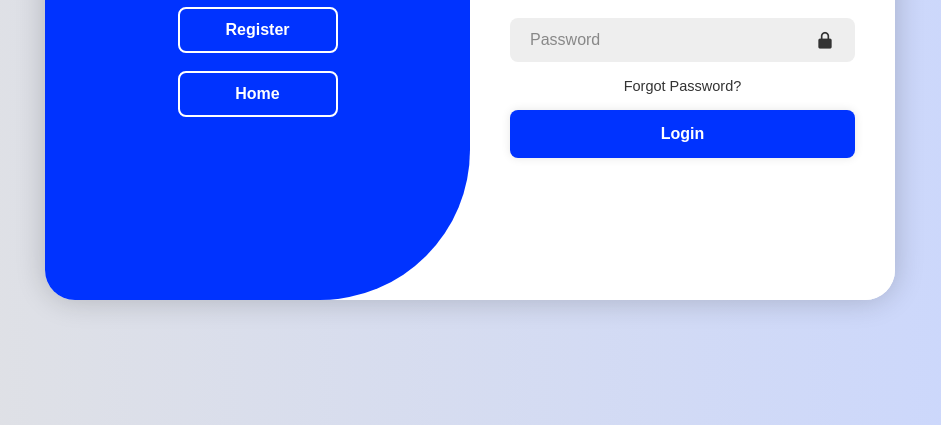
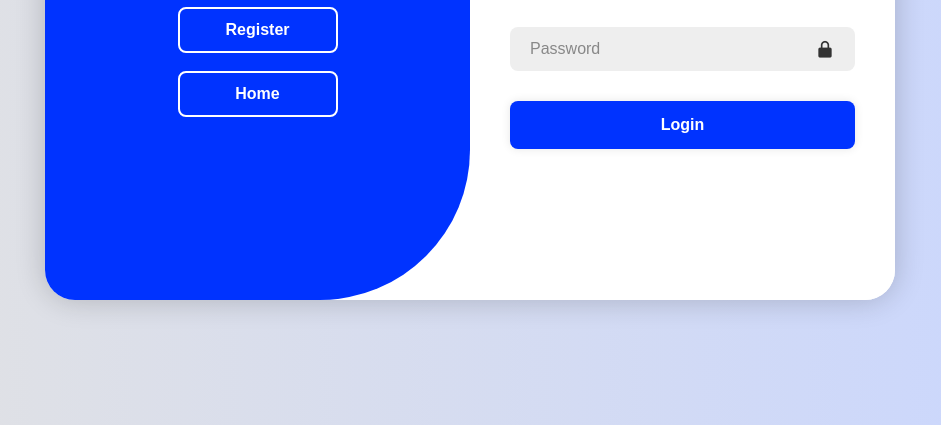
Before and after one commit to ratiraj-chavan/invenflow, a plain HTML site: page pages /login.html in a window 1280 px wide. Shown: the part 375-800 px from the top of the page, without its empty margins (170-1111 px from the left). Drawn offline with nearby package versions, Linux system fonts and the light colour scheme; no server answers.

Commit message:
Update login.html

```diff
--- a/pages /login.html
+++ b/pages /login.html
@@ -238,9 +238,6 @@
                     <input type="password" id="loginPassword" placeholder="Password" required>
                     <i class='bx bxs-lock-alt'></i>
                 </div>
-                <div class="forgot-link">
-                    <a href="#">Forgot Password?</a>
-                </div>
                 <button type="submit" class="btn">Login</button>
             </form>
         </div>
@@ -272,6 +269,7 @@
                 <h1>Welcome Back!</h1>
                 <p>Already have an account?</p>
                 <button class="btn login-btn">Login</button>
+                <a href="../home/home.html">  <button class="btn register-btn">Home</button></a>
             </div>
         </div>
     </div>
```
